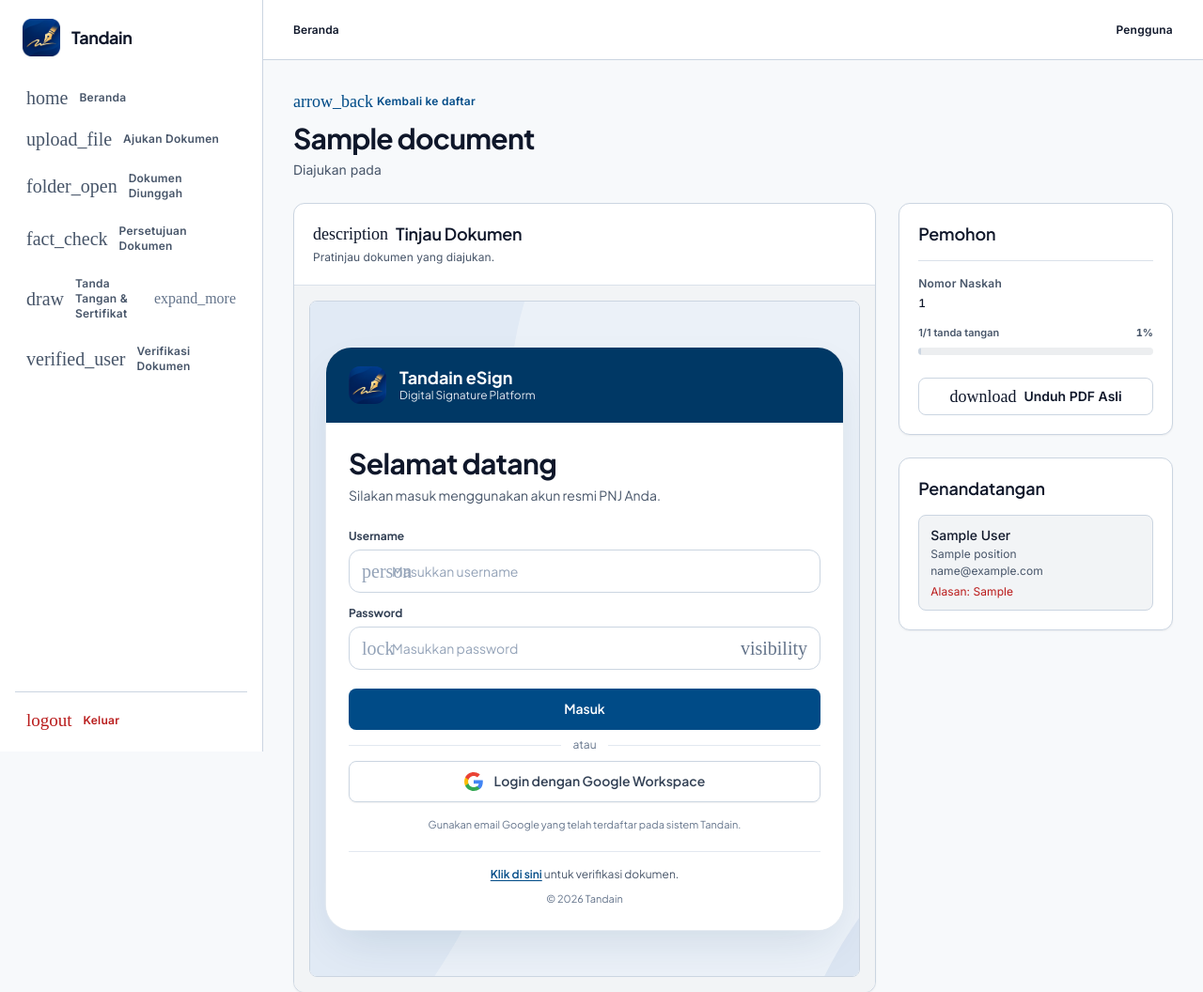
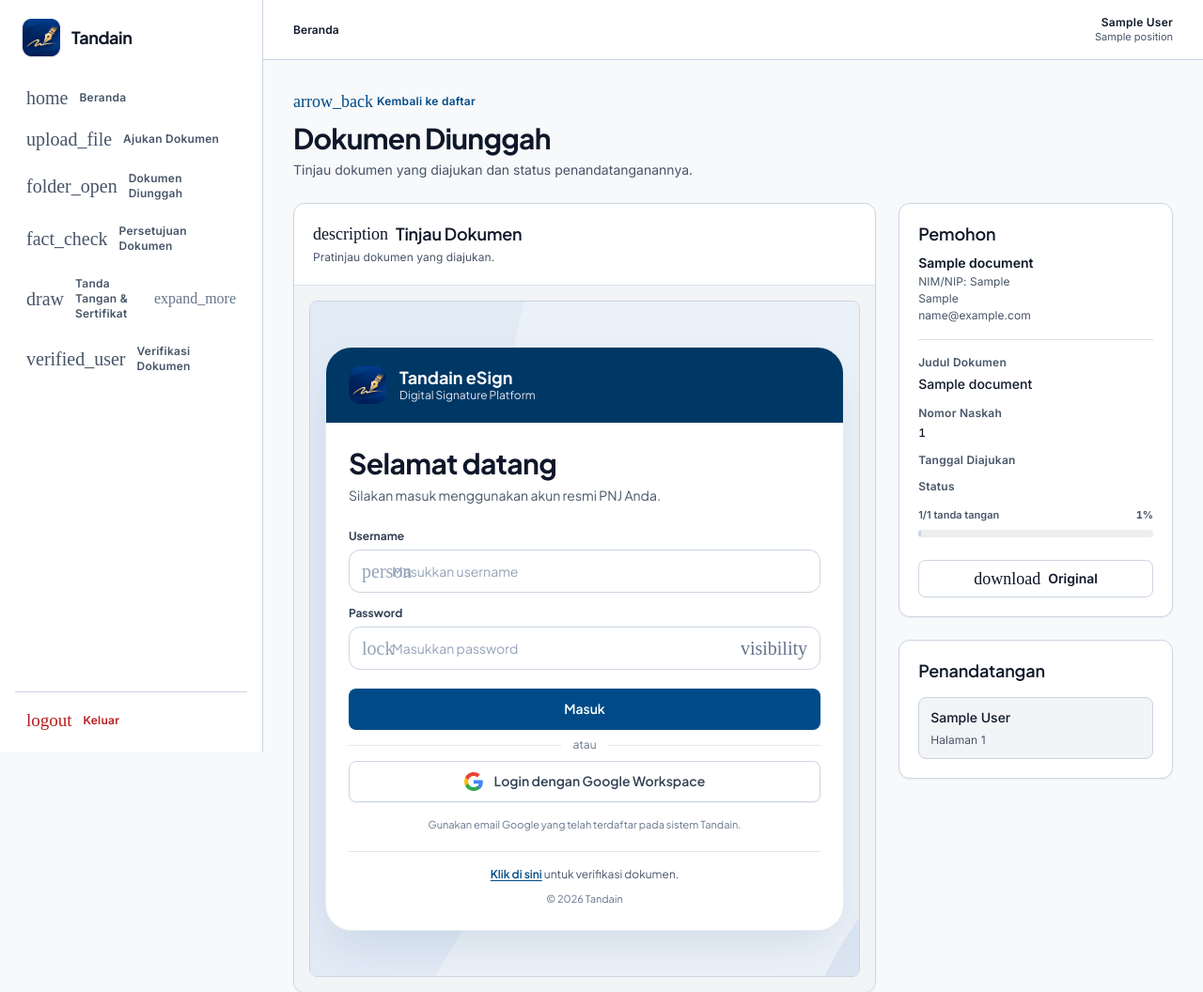
Before and after one commit to MarsXynexis/Tandain, a PHP site: the page made by views/document/detail.php in a window 1280 px wide. Shown: the top 1056 px of the page at 94% size. Run offline with PHP 8.4, Linux system fonts and the light colour scheme; the template is opened without the code that fills it: most values are stand-ins (such as "Sample title", 1, 10 or a date in 2020); data that the repository does not hold is empty; some libraries are stand-ins or nearby versions; some web fonts are replaced.

Commit message:
feat: pemolesan UI, terus tambah fitur redirect ke inbox/detail dari position.php, add filter draft di document/index

```diff
--- a/assets/css/ui.css
+++ b/assets/css/ui.css
@@ -107,6 +107,17 @@
     font-size: .875rem;
 }
 
+.status-badge--small {
+    gap: .125rem;
+    padding: .125rem .375rem;
+    font-size: .6875rem;
+    line-height: .875rem;
+}
+
+.status-badge--small .material-symbols-outlined {
+    font-size: .6875rem;
+}
+
 .status-badge[data-tone="success"] {
     border-color: #bbf7d0;
     background: #dcfce7;
--- a/controllers/DocumentController.php
+++ b/controllers/DocumentController.php
@@ -441,6 +441,7 @@ class DocumentController extends Controller
 
         $userId = $_SESSION['user']['id'];
         $documentModel = $this->model('Document');
+        $documentSignerModel = $this->model('DocumentSigner');
         $doc = $documentModel->getDocumentByIdAndUser($id, $userId);
 
         $redirectUrl = '/Tandain/document';
@@ -455,9 +456,23 @@ class DocumentController extends Controller
             } elseif (!$documentModel->updateSignerPositions($doc['id'], $positions, $isSequential, $userId, 'DRAFT')) {
                 $this->setFlash('error', 'Gagal menyimpan posisi tanda tangan.');
             } else {
-                $this->setFlash('success', 'Dokumen berhasil diajukan kepada penandatangan.');
+                $currentTurnSigner = null;
 
-                $redirectUrl = '/Tandain/document';
+                foreach ($documentSignerModel->getSignerByDocumentId($doc['id']) as $signer) {
+                    if (($signer['status'] ?? '') === 'CURRENT_TURN') {
+                        $currentTurnSigner = $signer;
+                        break;
+                    }
+                }
+
+                if ($currentTurnSigner && (string) ($currentTurnSigner['signer_id'] ?? '') === (string) $userId) {
+                    $redirectUrl = '/Tandain/inbox/detail?document_id=' . rawurlencode((string) $doc['id']);
+                    $this->setFlash('success', 'Silakan tandatangani Dokumen Anda.');
+                } else {
+                    $this->setFlash('success', 'Dokumen berhasil diajukan kepada penandatangan.');
+
+                    $redirectUrl = '/Tandain/document';
+                }
             }
         }
 
@@ -491,6 +506,7 @@ class DocumentController extends Controller
                 $percent = (int) (($signedCount / $totalSigners) * 100);
             }
 
+
             $data['title'] = 'Detail Dokumen - Tandain';
             $data['active_menu'] = 'uploaded';
             $data['user'] = $_SESSION['user'];
--- a/controllers/TriageController.php
+++ b/controllers/TriageController.php
@@ -44,7 +44,7 @@ class TriageController extends Controller
             $data['active_menu'] = 'triage_review';
             $data['user'] = $_SESSION['user'];
             $data['document'] = $doc;
-            $data['current_signers'] = $signerModel->getByDocumentId($id);
+            $data['current_signers'] = $signerModel->getSignerByDocumentId($id);
             $data['can_dispose'] = ($doc['status'] === 'PENDING_TRIAGE');
 
             $this->view('triage/review', $data);
--- a/core/ViewHelpers.php
+++ b/core/ViewHelpers.php
@@ -26,7 +26,7 @@ function formatTanggalIndo($value, $format = 'date')
     return $result;
 }
 
-function renderStatusBadge($status)
+function renderStatusBadge($status, $size = 'normal')
 {
     $statuses = [
         'DRAFT' => ['Draf', 'edit_note', 'neutral'],
@@ -45,12 +45,17 @@ function renderStatusBadge($status)
         'EXPIRED' => ['Kedaluwarsa', 'schedule', 'warning'],
         'CERT_ACTIVE' => ['Sertifikat Aktif', 'verified', 'success'],
         'CERT_INACTIVE' => ['Tanpa Sertifikat Aktif', 'gpp_maybe', 'neutral'],
+        'YOU' => ['Anda', 'person', 'success'],
     ];
 
     [$label, $icon, $tone] = $statuses[$status] ?? ['Status Tidak Diketahui', 'help', 'neutral'];
+    $sizeClass = $size === 'small'
+        ? ' status-badge--small gap-0.5 px-1.5 py-0.5 text-[11px] leading-[14px]'
+        : '';
+    $iconClass = $size === 'small' ? ' text-[11px]' : '';
     ?>
-    <span class="status-badge" data-tone="<?= $tone; ?>">
-      <span class="material-symbols-outlined" aria-hidden="true"><?= $icon; ?></span>
+    <span class="status-badge<?= $sizeClass; ?>" data-tone="<?= $tone; ?>">
+      <span class="material-symbols-outlined<?= $iconClass; ?>" aria-hidden="true"><?= $icon; ?></span>
       <?= $label; ?>
     </span>
     <?php
--- a/views/document/detail.php
+++ b/views/document/detail.php
@@ -26,20 +26,10 @@ $previewUrl = '/Tandain/document/file/' . rawurlencode($document['id']);
         <span class="material-symbols-outlined text-[18px]" aria-hidden="true">arrow_back</span>
         <span>Kembali ke daftar</span>
       </a>
-      <h1 class="mt-2 font-headline-lg text-headline-lg font-bold tracking-tight text-primary"><?= htmlspecialchars($document['title'], ENT_QUOTES, 'UTF-8'); ?></h1>
+      <h1 class="mt-2 font-headline-lg text-headline-lg font-bold tracking-tight text-primary">Dokumen Diunggah</h1>
       <p class="mt-1 flex flex-wrap items-center gap-2 font-body-md text-body-md text-on-surface-variant">
-        Diajukan pada <?= formatTanggalIndo($document['created_at'], 'datetime'); ?>
-        <?php renderStatusBadge($document['status']); ?>
+        Tinjau dokumen yang diajukan dan status penandatanganannya.
       </p>
-    </div>
-
-    <div class="space-y-3 [&:has([data-notice]:not([hidden]))]:mb-6">
-      <?php require 'views/layouts/flash.php'; ?>
-
-      <?php if ($document['status'] === 'REJECTED' && !empty($document['rejection_reason'])): ?>
-        <?php $notice = ['type' => 'error', 'message' => 'Alasan penolakan: ' . $document['rejection_reason']]; ?>
-        <?php require 'views/layouts/notice.php'; ?>
-      <?php endif; ?>
     </div>
 
     <div class="grid gap-6 xl:grid-cols-[minmax(0,1.7fr)_minmax(280px,0.8fr)]">
@@ -63,26 +53,49 @@ $previewUrl = '/Tandain/document/file/' . rawurlencode($document['id']);
         </section>
       </div>
 
+      <?php
+      $requesterRoleName = strtolower(trim((string) ($document['requester_role_name'] ?? '')));
+      $identityLabel = $requesterRoleName === 'pegawai'
+        ? 'NIP'
+        : ($requesterRoleName === 'mahasiswa' ? 'NIM' : 'NIM/NIP');
+      $requesterIdentityNumber = trim((string) ($document['requester_nim_nip'] ?? $document['requester_nim'] ?? ''));
+      ?>
       <aside class="space-y-6">
         <section class="rounded-xl border border-outline-variant bg-surface-container-lowest p-5 shadow-sm">
-          <h2 class="font-headline-sm text-headline-sm font-semibold text-primary">Pemohon</h2>
-          <p class="mt-2 font-body-md text-body-md font-semibold text-primary"><?= htmlspecialchars($user['full_name'] ?? '', ENT_QUOTES, 'UTF-8'); ?></p>
-
-          <?php if (!empty($user['position'])): ?>
-            <p class="font-body-sm text-body-sm text-on-surface-variant"><?= htmlspecialchars($user['position'], ENT_QUOTES, 'UTF-8'); ?></p>
-          <?php endif; ?>
-
-          <?php if (!empty($user['email'])): ?>
-            <p class="font-body-sm text-body-sm text-on-surface-variant"><?= htmlspecialchars($user['email'], ENT_QUOTES, 'UTF-8'); ?></p>
-          <?php endif; ?>
+          <div class="flex items-start justify-between">
+            <div>
+              <h3 class="font-headline-sm text-headline-sm font-semibold text-primary">Pemohon</h3>
+              <p class="mt-2 font-body-md text-body-md font-semibold text-primary"><?= htmlspecialchars($document['requester_name'], ENT_QUOTES, 'UTF-8'); ?></p>
+              <p class="font-body-sm text-body-sm text-on-surface-variant"><?= $identityLabel; ?>: <?= htmlspecialchars($requesterIdentityNumber !== '' ? $requesterIdentityNumber : 'Tidak tersedia', ENT_QUOTES, 'UTF-8'); ?></p>
+              <p class="font-body-sm text-body-sm text-on-surface-variant"><?= $document['requester_position'] ?? 'Tidak tersedia'; ?></p>
+              <p class="font-body-sm text-body-sm text-on-surface-variant"><?= $document['requester_email'] ?? 'Tidak tersedia'; ?></p>
+            </div>
+          </div>
 
           <div class="mt-4 space-y-3 border-t border-outline-variant/70 pt-4 text-sm">
+            <div>
+              <p class="font-label-md text-label-md text-on-surface-variant">Judul Dokumen</p>
+              <p class="mt-1 font-body-md text-body-md font-medium text-primary"><?= htmlspecialchars($document['title'], ENT_QUOTES, 'UTF-8'); ?></p>
+            </div>
+
             <?php if (!empty($document['document_number'])): ?>
               <div>
                 <p class="font-label-md text-label-md text-on-surface-variant">Nomor Naskah</p>
                 <p class="mt-1 font-code-tabular text-body-sm font-medium text-primary"><?= htmlspecialchars($document['document_number'], ENT_QUOTES, 'UTF-8'); ?></p>
               </div>
             <?php endif; ?>
+
+            <div>
+              <p class="font-label-md text-label-md text-on-surface-variant">Tanggal Diajukan</p>
+              <p class="mt-1 font-body-md text-body-md text-on-surface"><?= formatTanggalIndo($document['created_at'] ?? null, 'datetime'); ?></p>
+            </div>
+
+            <div>
+              <p class="font-label-md text-label-md text-on-surface-variant mb-2">Status</p>
+              <?php renderStatusBadge($document['status']); ?>
+            </div>
+
+
 
             <div>
               <div class="mb-1.5 flex items-center justify-between">
@@ -101,7 +114,7 @@ $previewUrl = '/Tandain/document/file/' . rawurlencode($document['id']);
               href="<?= htmlspecialchars($previewUrl . '?version=original&download=1', ENT_QUOTES, 'UTF-8'); ?>"
               class="btn-md inline-flex flex-1 items-center justify-center gap-2 border border-outline-variant bg-white font-semibold text-primary transition-colors hover:bg-surface-container-low">
               <span class="material-symbols-outlined text-[18px]" aria-hidden="true">download</span>
-              <span>Unduh PDF Asli</span>
+              <span>Original</span>
             </a>
 
             <?php if (($document['status'] ?? '') === 'COMPLETED' && !empty($document['final_file_path'])): ?>
@@ -109,7 +122,7 @@ $previewUrl = '/Tandain/document/file/' . rawurlencode($document['id']);
                 href="<?= htmlspecialchars($previewUrl . '?version=signed&download=1', ENT_QUOTES, 'UTF-8'); ?>"
                 class="btn-md inline-flex flex-1 items-center justify-center gap-2 bg-[#15803d] font-semibold text-white shadow-sm transition-colors hover:bg-[#166534]">
                 <span class="material-symbols-outlined text-[18px]" aria-hidden="true">download</span>
-                <span>Unduh PDF Bertanda Tangan</span>
+                <span>Signed</span>
               </a>
             <?php endif; ?>
           </div>
@@ -124,28 +137,37 @@ $previewUrl = '/Tandain/document/file/' . rawurlencode($document['id']);
             <div class="mt-4 space-y-3">
               <?php foreach ($signers as $signer): ?>
                 <?php $signedTimestamp = !empty($signer['signed_at']) ? strtotime($signer['signed_at']) : false; ?>
-                <div class="flex flex-wrap items-start justify-between gap-3 rounded-lg border border-outline-variant bg-surface-container-low px-3 py-2.5">
+                <div class="flex flex-wrap items-start justify-between gap-2 rounded-lg border border-outline-variant bg-surface-container-low px-3 py-2.5">
                   <div class="min-w-0 flex-1">
                     <p class="whitespace-normal break-words font-body-md text-body-md font-medium text-primary"><?= htmlspecialchars($signer['full_name'], ENT_QUOTES, 'UTF-8'); ?></p>
-                    <p class="font-body-sm text-body-sm text-on-surface-variant"><?= htmlspecialchars($signer['position'] ?? '', ENT_QUOTES, 'UTF-8'); ?></p>
-                    <p class="font-body-sm text-body-sm text-on-surface-variant break-all"><?= htmlspecialchars($signer['email'], ENT_QUOTES, 'UTF-8'); ?></p>
+                    <div class="mt-1 flex items-center gap-2">
+                      <p class="font-body-sm text-body-sm text-on-surface-variant">Halaman <?= (int) $signer['page_number']; ?></p>
+                      <?php if ((string) $signer['signer_id'] === (string) $data['user']['id']): ?>
+                        <?php renderStatusBadge('YOU', 'small'); ?>
+                      <?php endif; ?>
+                    </div>
+                  </div>
+                  <div class="flex shrink-0 flex-wrap items-center justify-end gap-1.5">
+                    <?php renderStatusBadge($signer['status']); ?>
+                  </div>
 
                   <?php if ($signer['status'] === 'SIGNED' && $signedTimestamp !== false): ?>
-                      <p class="mt-1 inline-flex items-center gap-1 font-body-sm text-body-sm text-on-surface-variant">
+                    <p class=" inline-flex items-center gap-1 font-body-sm text-body-sm text-on-surface-variant">
                       <span class="material-symbols-outlined text-[14px]" aria-hidden="true">schedule</span>
-                        <span>Ditandatangani <?= formatTanggalIndo($signedTimestamp, 'datetime'); ?></span>
+                      Ditandatangani <?= formatTanggalIndo($signedTimestamp, 'datetime'); ?>
                     </p>
                   <?php endif; ?>
-
-                    <?php if (!empty($signer['rejection_reason'])): ?>
-                      <p class="mt-1 font-body-sm text-body-sm text-error">Alasan: <?= htmlspecialchars($signer['rejection_reason'], ENT_QUOTES, 'UTF-8'); ?></p>
+                  <?php if ($signer['status'] === 'REJECTED' && !empty($signer['rejection_reason'])): ?>
+                    <p class="w-full font-body-sm text-body-sm text-error bg-error-container/10 border border-error-container p-2 rounded">Alasan: <?= htmlspecialchars($signer['rejection_reason'], ENT_QUOTES, 'UTF-8'); ?></p>
                   <?php endif; ?>
+                  <?php if ((string) $signer['signer_id'] === (string) $data['user']['id'] && $signer['status'] === 'CURRENT_TURN'): ?>
+                    <div class="flex w-full flex-wrap gap-2 border-t border-outline-variant/70 pt-3">
+                      <a href="/Tandain/inbox/detail?document_id=<?= rawurlencode((string) $data['document']['id']); ?>" class="btn-sm inline-flex flex-1 items-center justify-center gap-1.5 whitespace-nowrap border font-semibold transition-colors border-secondary bg-secondary text-white">
+                        <span class="material-symbols-outlined text-[16px]" aria-hidden="true">draw</span>
+                        <span>Review & TTD</span>
+                      </a>
                     </div>
-
-                  <div class="shrink-0">
-                    <?php renderStatusBadge($signer['status']); ?>
-                  </div>
-                </div>
+                  <?php endif; ?>
                 <?php endforeach; ?>
                 </div>
               <?php endif; ?>
--- a/views/inbox/index.php
+++ b/views/inbox/index.php
@@ -83,15 +83,15 @@ foreach ($data['documents'] as $inboxDocument) {
                 <?php renderStatusBadge($rowFilterStatus === 'rejected' ? 'REJECTED' : $document['signer_status']); ?>
 
                 <?php if ($document['signer_status'] === 'SIGNED' && $document['document_status'] === 'IN_PROGRESS'): ?>
-                  <p class="table-meta mt-1">Menunggu penandatangan berikutnya</p>
+                  <p class="table-meta mt-1 text-[9px]">Menunggu penandatangan berikutnya</p>
                 <?php endif; ?>
               </td>
               <td class="whitespace-nowrap">
                 <div class="flex items-center justify-end">
                   <?php if ($rowFilterStatus === 'waiting'): ?>
                     <a class="btn-sm inline-flex w-full items-center justify-center gap-2 bg-brand font-semibold text-white shadow-sm transition-colors hover:bg-brand-hover" href="/Tandain/inbox/detail?document_id=<?= urlencode($document['document_id']); ?>">
-                      <span class="material-symbols-outlined text-[16px]" aria-hidden="true">visibility</span>
-                      <span>Lihat Detail</span>
+                      <span class="material-symbols-outlined text-[16px]" aria-hidden="true">edit</span>
+                      <span>Review & TTD</span>
                     </a>
                   <?php else: ?>
                     <a class="btn-sm inline-flex w-full items-center justify-center gap-2 border border-slate-300 bg-white font-medium text-slate-700 shadow-sm transition-colors hover:bg-slate-50 hover:text-slate-900" href="/Tandain/inbox/detail?document_id=<?= urlencode($document['document_id']); ?>">
```
Also changed, not shown: models/Document.php (+37 -3 lines), models/DocumentSigner.php (+3 -5 lines), views/dashboard/index.php (+12 -7 lines), views/document/index.php (+6 -11 lines), views/document/position.php (+33 -18 lines), views/inbox/detail.php (+19 -18 lines). Lines whose indentation alone changed are shown as unchanged.
